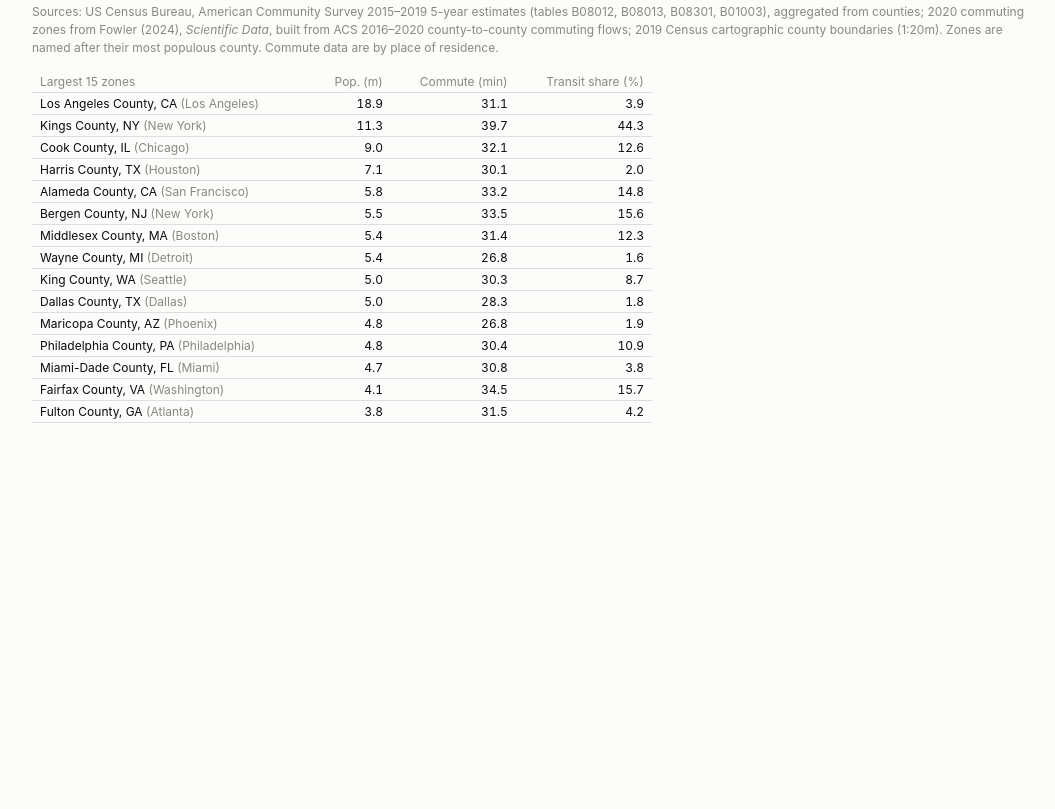
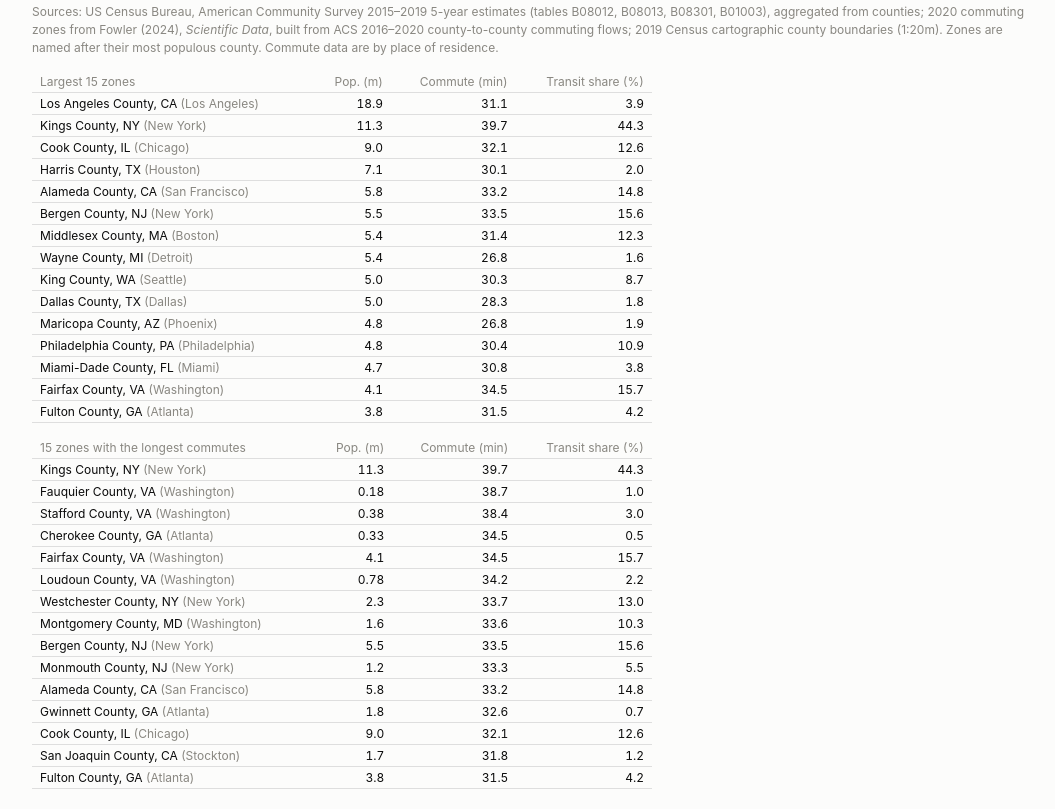
Before and after one commit to mienaiaosora/commute-map, a plain HTML site: page cz.html in a window 1280 px wide. Shown: the part 756-1565 px from the top of the page, without its empty margins (108-1163 px from the left). Before the commit the page ends 1199 px from the top, so only its background shows below. Drawn offline with nearby package versions, Linux system fonts and the light colour scheme; no server answers.

Commit message:
Add table of the 15 zones with the longest commutes
Co-Authored-By: Claude Opus 5.5 <noreply@anthropic.com>

```diff
--- a/cz.html
+++ b/cz.html
@@ -36,6 +36,7 @@ path.cz:hover{stroke:var(--hl);stroke-width:1.5}
 <div id="map"><div class="tip" id="tip"></div></div>
 <p class="note">Sources: US Census Bureau, American Community Survey 2015–2019 5-year estimates (tables B08012, B08013, B08301, B01003), aggregated from counties; 2020 commuting zones from Fowler (2024), <i>Scientific Data</i>, built from ACS 2016–2020 county-to-county commuting flows; 2019 Census cartographic county boundaries (1:20m). Zones are named after their most populous county. Commute data are by place of residence.</p>
 <table id="tbl"><thead><tr><th>Largest 15 zones</th><th class="n">Pop. (m)</th><th class="n">Commute (min)</th><th class="n">Transit share (%)</th></tr></thead><tbody></tbody></table>
+<table id="tbl2"><thead><tr><th>15 zones with the longest commutes</th><th class="n">Pop. (m)</th><th class="n">Commute (min)</th><th class="n">Transit share (%)</th></tr></thead><tbody></tbody></table>
 </div>
 <script src="https://cdnjs.cloudflare.com/ajax/libs/d3/7.8.5/d3.min.js"></script>
 <script src="https://cdnjs.cloudflare.com/ajax/libs/topojson/3.0.2/topojson.min.js"></script>
@@ -76,6 +77,9 @@ d3.json('https://cdn.jsdelivr.net/npm/us-atlas@3/states-10m.json').then(us => {
     .attr('stroke-opacity', 0.55).attr('pointer-events', 'none').attr('d', d3.geoPath(proj));
 });
 const largest = GEO.features.map(f => f.properties).sort((a, b) => b.pop - a.pop).slice(0, 15);
+const row = p => `<tr><td>${p.name}${p.m ? ' <span style="color:var(--muted)">(' + p.m.split(',')[0].split('-')[0] + ')</span>' : ''}</td><td class="n">${(p.pop / 1e6).toFixed(p.pop < 1e6 ? 2 : 1)}</td><td class="n">${p.t.toFixed(1)}</td><td class="n">${p.tr.toFixed(1)}</td></tr>`;
+const longest = GEO.features.map(f => f.properties).sort((a, b) => b.t - a.t).slice(0, 15);
+document.querySelector('#tbl2 tbody').innerHTML = longest.map(row).join('');
 document.querySelector('#tbl tbody').innerHTML = largest.map(p => `<tr><td>${p.name}${p.m ? ' <span style="color:var(--muted)">(' + p.m.split(',')[0].split('-')[0] + ')</span>' : ''}</td><td class="n">${(p.pop / 1e6).toFixed(1)}</td><td class="n">${p.t.toFixed(1)}</td><td class="n">${p.tr.toFixed(1)}</td></tr>`).join('');
 </script>
 </body>
```
